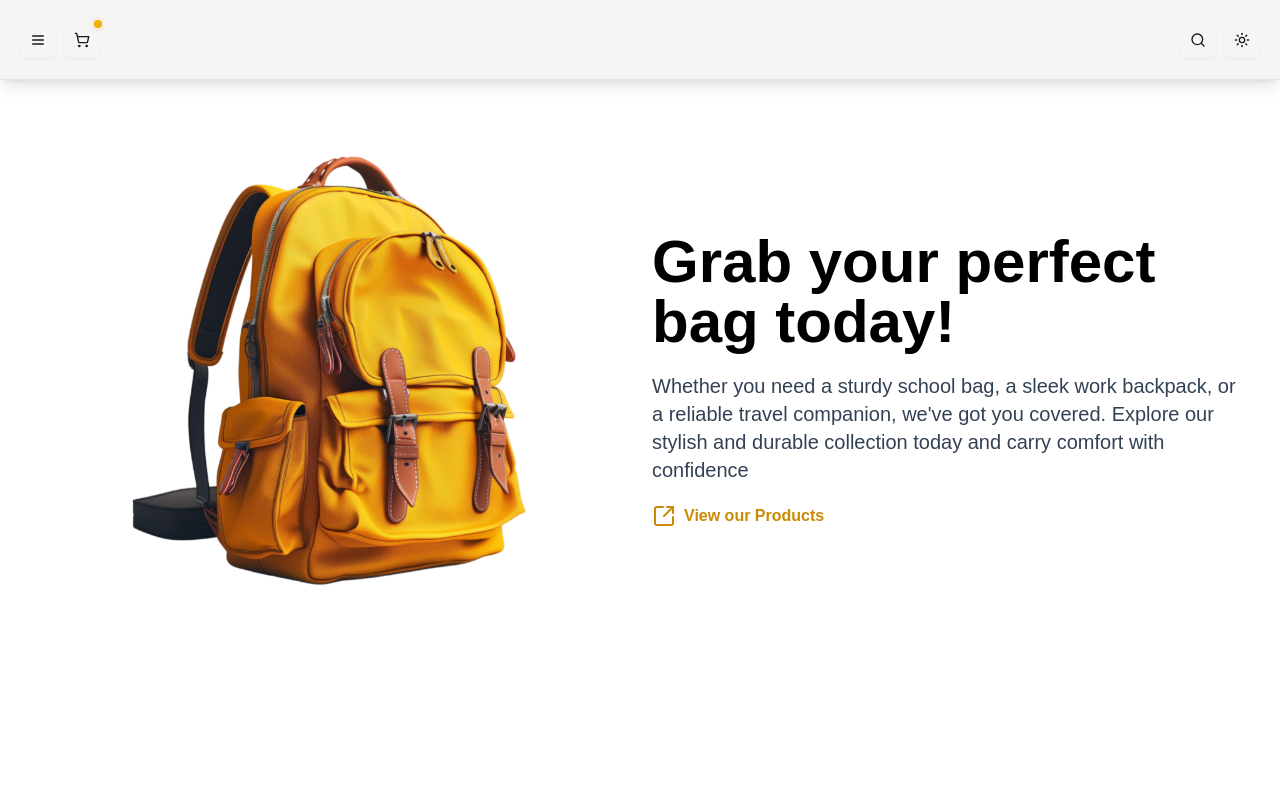
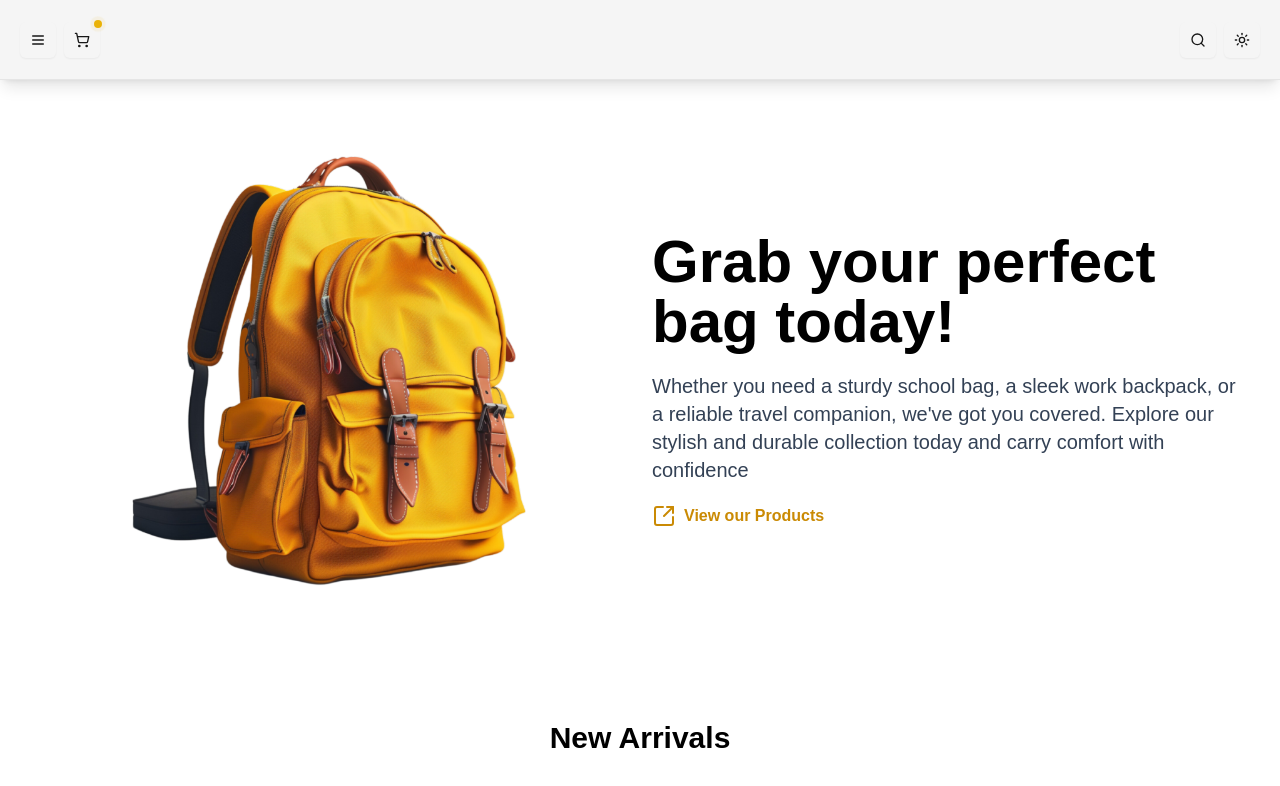
Before and after one commit to HosseinMazhar/koole-shop, a Next.js app: page / in a window 1280 px wide. Shown: the top 786 px of the page. Built offline with nearby package versions, Linux system fonts and the light colour scheme.

Commit message:
new Arrivals header

```diff
--- a/src/components/landingPage/LandingPage.tsx
+++ b/src/components/landingPage/LandingPage.tsx
@@ -4,12 +4,14 @@ import { SquareArrowOutUpRight } from "lucide-react";
 
 export default function LandingPage() {
   return (
+    <div className="w-full flex flex-col justify-center items-center gap-10">
       <section className="w-full flex flex-col gap-3 lg:flex-row px-10 justify-center items-center">
         <Image
           width={600}
           height={600}
           src={"/landingPage/schoolBag.png"}
           alt="schoolBag"
+          priority
         />
         <article className="flex flex-col gap-5">
           <h1 className="max-w-[600px] text-5xl md:text-6xl font-extrabold text-center lg:text-left">
@@ -18,10 +20,11 @@ export default function LandingPage() {
           <p className="max-w-[600px] md:text-xl text-center lg:text-left text-slate-700 dark:text-slate-500">
             Whether you need a sturdy school bag, a sleek work backpack, or a
             reliable travel companion, we&apos;ve got you covered. Explore our
-          stylish and durable collection today and carry comfort with confidence
+            stylish and durable collection today and carry comfort with
+            confidence
           </p>
           <div className="flex justify-center lg:justify-start">
-          <Link href={"/products"}>
+            <Link href={"/products"} rel="preload">
               <span className="flex gap-2 text-yellow-600 font-bold">
                 <SquareArrowOutUpRight />
                 View our Products
@@ -30,5 +33,9 @@ export default function LandingPage() {
           </div>
         </article>
       </section>
+      <section className="w-full flex justify-center items-center gap-3">
+        <h2 className="font-semibold text-3xl">New Arrivals</h2>
+      </section>
+    </div>
   );
 }
```
Lines whose indentation alone changed are shown as unchanged.
